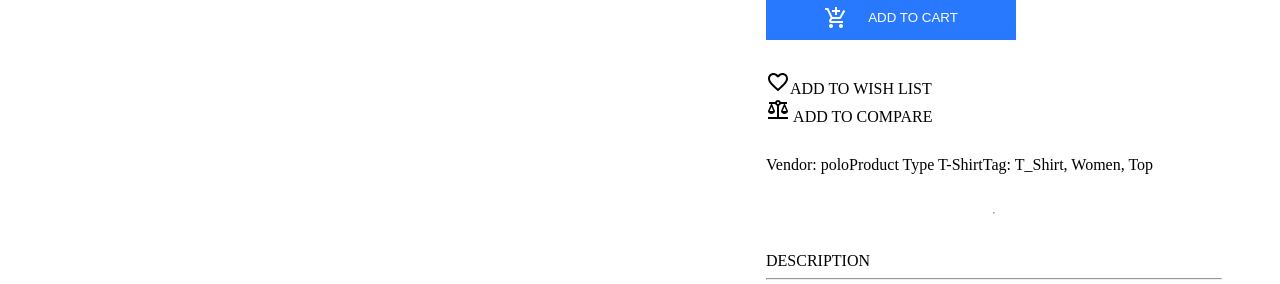
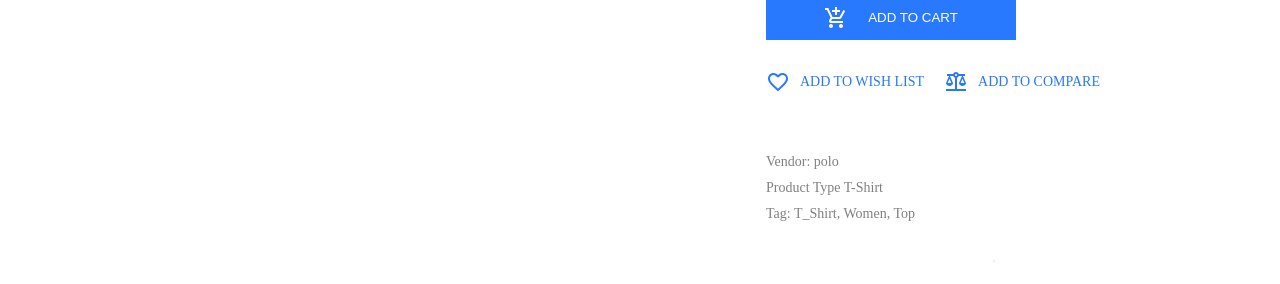
Before and after one commit to Rizwan302/E-Commerce-, a React (Vite) app: page /product/1 in a window 1280 px wide. Shown: the part 516-800 px from the top of the page. Built offline with nearby package versions, Linux system fonts and the light colour scheme.

Commit message:
Change class name

```diff
--- a/src/pages/Product/Product.scss
+++ b/src/pages/Product/Product.scss
@@ -76,5 +76,35 @@
             border: none;
             font-weight: 500;
           }
+          .link{
+            display: flex;
+            gap: 20px;
+
+            .item{
+              display: flex;
+              align-items: center;
+              gap: 10px;
+              color: #2879fe;
+              font-size: 14px;
+            }
+        }
+
+        .info{
+            display: flex;
+            flex-direction: column;
+            gap: 10px;
+            color: gray;
+            font-size: 14px;
+            margin-top: 30px;
+
+            hr{
+              width: 200px;
+              border: 1px solid rgb(238, 237, 237);
+            }
+          }
+
+          hr{
+            border: 1px solid rgb(238, 237, 237);
+          }
     }
 }
```
